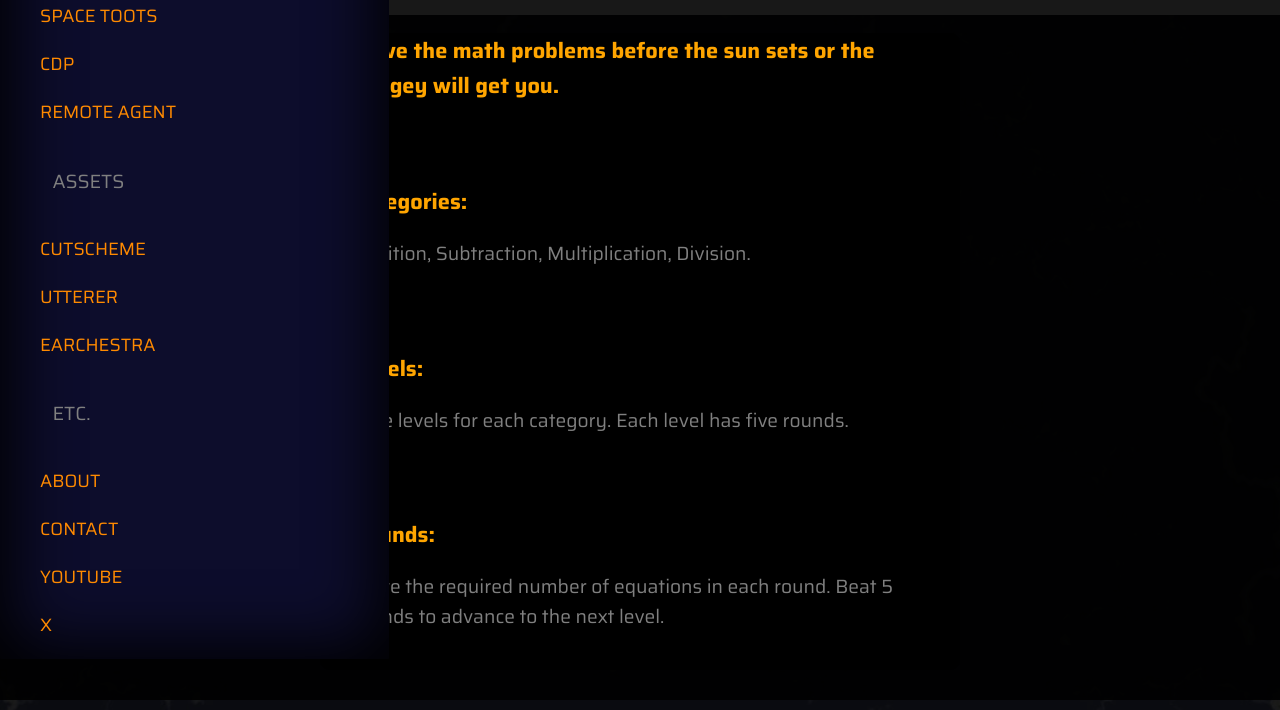
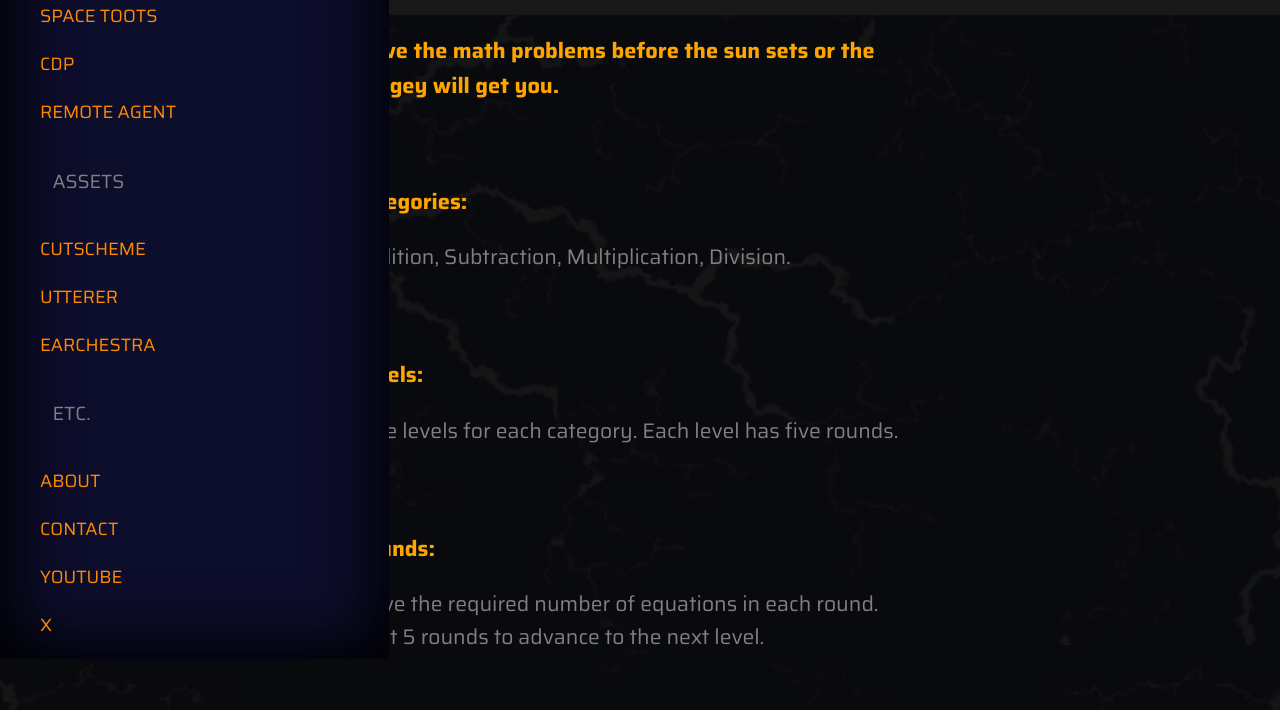
Before and after one commit to Madsir/madsirstudio.github.io, a Jekyll site: the page built from calculationboogey/index.html, in a window 1280 px wide and 1400 px high. Shown: the part 255-965 px from the top of the window. Built offline with Jekyll 4.4.1, drawn with Linux system fonts in a browser that asks for light colours; grey boxes are pictures that could not be loaded.

Commit message:
Update index.html

```diff
--- a/calculationboogey/index.html
+++ b/calculationboogey/index.html
@@ -12,12 +12,11 @@
   margin-left: 0;
   margin-right: 0%;
   height: 100%;
-	background-color: rgba(0,0,0,0.7);
 }
 .centerdiv {
   margin-left: 0;
   margin-right: 0;
-  background-color: rgba(0,0,0,0.9);
+	  background-color: rgba(0,0,0,0.75);
 }
 h2 {
   margin-left: 5%;
@@ -29,7 +28,7 @@
   color: #FFA500;
 }
 p {
-  font-size: 1.5em;
+  font-size: 1.65em;
   margin-left: 5%;
   margin-right: 5%;
 }
@@ -38,7 +37,6 @@
   border-radius: 10px;
   margin-left: 25%;
   margin-right: 25%;
-  background-color: black;
   padding-bottom: 20px;
 }
 		.caround {
```
